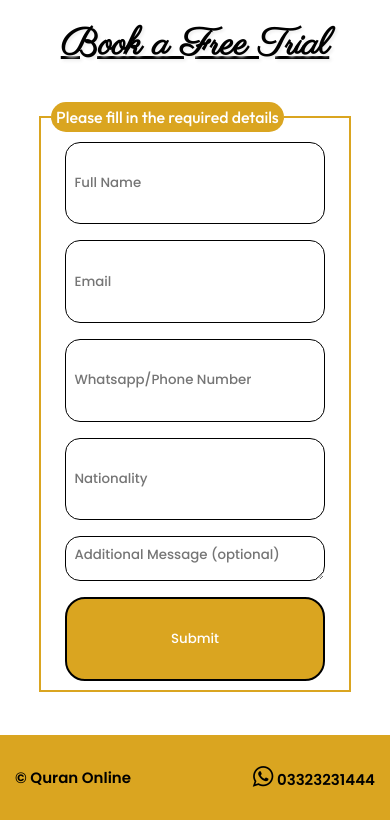
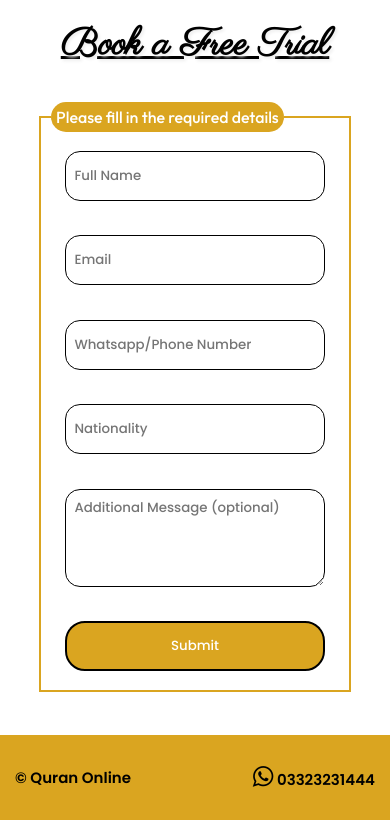
Before and after one commit to CodeBoyHassan/Quran-Online, a Django app: page /apply/ in a window 390 px wide. Shown: the part 135-955 px from the top of the page. Run offline with Django 3.2, Linux system fonts and the light colour scheme.

Commit message:
form tweak

```diff
--- a/static/css/style.css
+++ b/static/css/style.css
@@ -369,7 +369,7 @@ td{
 
 .register-container{
     margin-top: 8%;
-    padding-top: 4%;
+    padding-top:4%;
 }
 
 .register-heading h1{
@@ -683,7 +683,7 @@ legend{
 
 
 input{
-    height:60%;
+    height:50px;
     font-family: 'Poppins';
     padding:8px;
     border:1px solid black;
@@ -731,7 +731,7 @@ textarea{
     }
 
     input{
-        height: 40%;
+        height: 50px;
         width:90%;
         margin:auto;
     }
```
